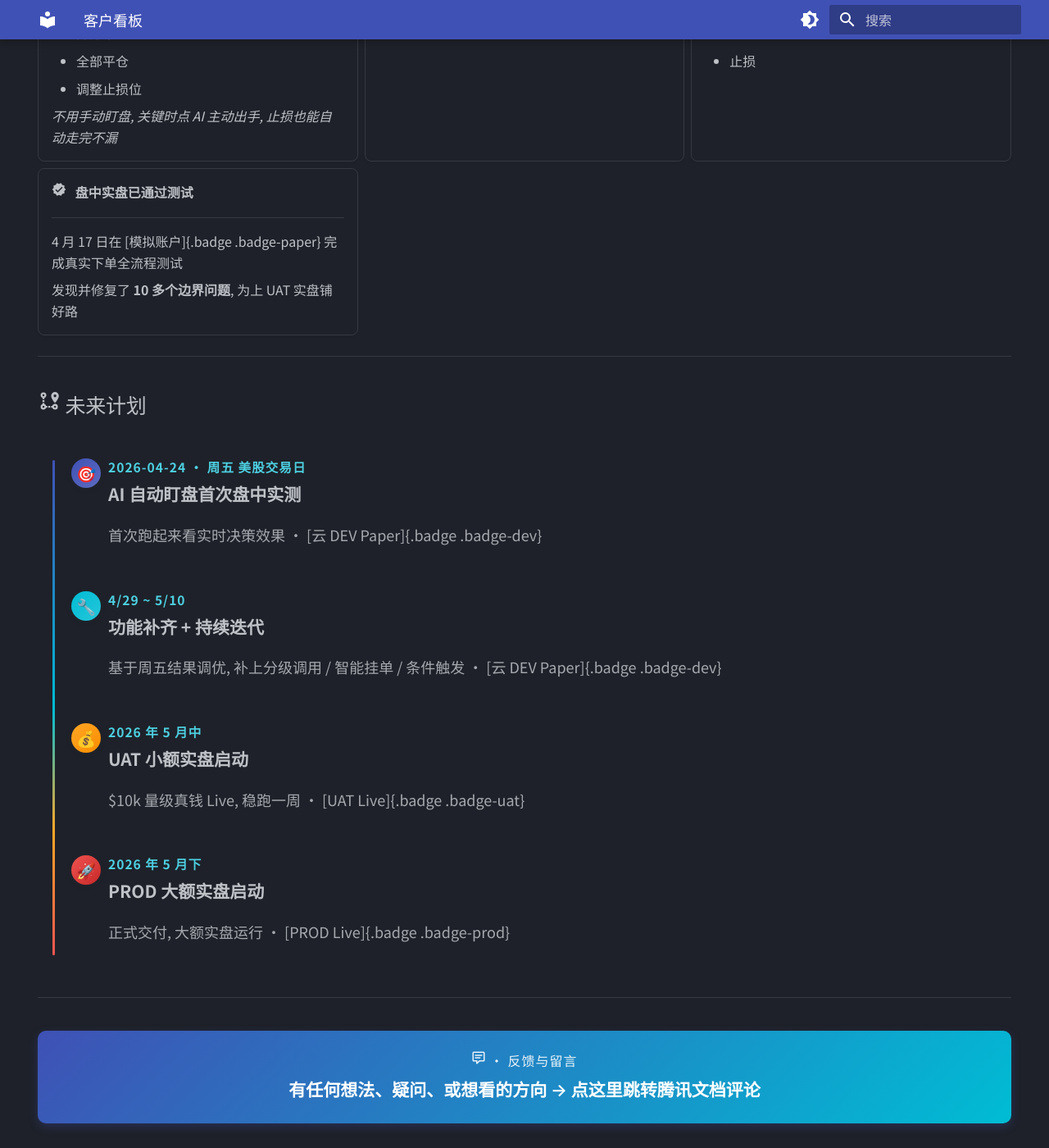
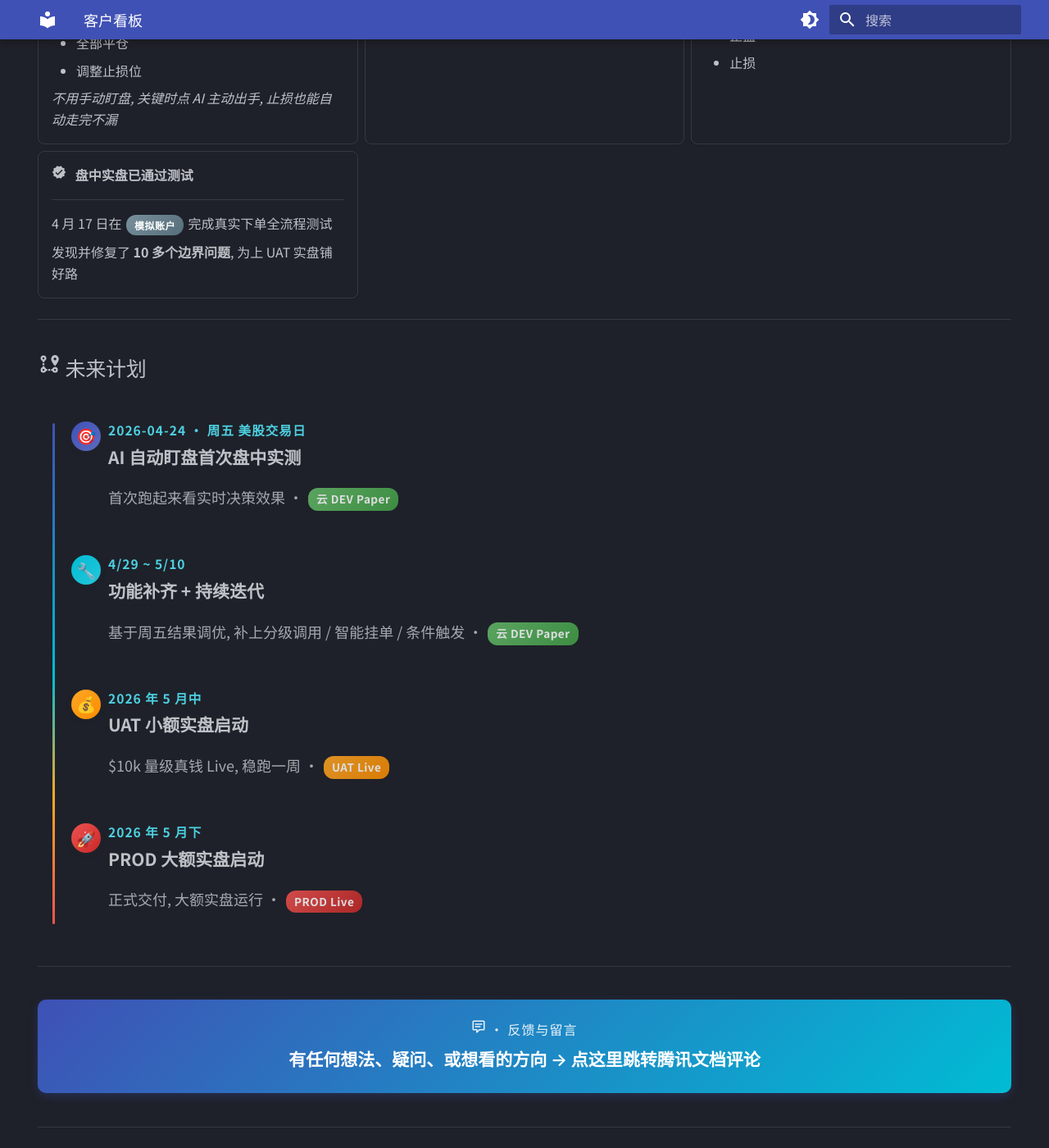
Before and after one commit to ChunmiaoYu/Projects-Wiki, an MkDocs documentation site: the page built from docs/options-trader/dashboard/index.md, in a window 1280 px wide and 1400 px high, scrolled down 1168 px. Shown: the whole window at 82% size. Built offline with MkDocs 1.6.1 and Material for MkDocs 9.7.7, drawn with Linux system fonts in a browser that asks for light colours; some of the changed text lies outside the part shown.

Commit message:
fix(dashboard): 徽章 attr_list 语法错误,改用 HTML span
为什么:
- python-markdown attr_list 不支持 [text]{.class} 这种纯文本 inline 语法
- attr_list inline 必须紧跟 markdown 元素 (如 [link](url){: .class} 或 *em*{: .class})
- 原写法被当字面字符串渲染,徽章不显示

改动:
- 所有 [xxx]{.badge .badge-yyy} 替换为 <span class="badge badge-yyy">xxx</span>
- 共 20 处 (10 in dashboard + 10 in snapshot)
- HTML span 直通,不依赖 markdown 扩展,绝对可靠

Co-Authored-By: Claude Opus 4.7 (1M context) <noreply@anthropic.com>

```diff
--- a/docs/options-trader/dashboard/index.md
+++ b/docs/options-trader/dashboard/index.md
@@ -24,7 +24,7 @@ hide:
 <div class="content" markdown>
 <div class="date">下一节点 · 2026-04-24 (周五, 美股交易日)</div>
 <div class="event">AI 自动盯盘首次盘中实测</div>
-<div class="sub" markdown>环境: [云 DEV]{.badge .badge-dev} [模拟账户 Paper]{.badge .badge-paper}</div>
+<div class="sub" markdown>环境: <span class="badge badge-dev">云 DEV</span> <span class="badge badge-paper">模拟账户 Paper</span></div>
 </div>
 </div>
 
@@ -43,7 +43,7 @@ hide:
 
 <div class="grid cards" markdown>
 
--   :material-star-circle: &nbsp; __AI 下单后自己盯盘__ · [本期重点]{.badge .badge-star}
+-   :material-star-circle: &nbsp; __AI 下单后自己盯盘__ · <span class="badge badge-star">本期重点</span>
 
     ---
 
@@ -64,7 +64,7 @@ hide:
 
     **以前**: 三档 "完全支持 / 仅建议 / 部分支持" 容易混淆
 
-    **现在**: 两档 [能做]{.badge .badge-done} [暂时做不了]{.badge .badge-wait}
+    **现在**: 两档 <span class="badge badge-done">能做</span> <span class="badge badge-wait">暂时做不了</span>
 
     *一眼看懂*
 
@@ -84,7 +84,7 @@ hide:
 
     ---
 
-    4 月 17 日在 [模拟账户]{.badge .badge-paper} 完成真实下单全流程测试
+    4 月 17 日在 <span class="badge badge-paper">模拟账户</span> 完成真实下单全流程测试
 
     发现并修复了 **10 多个边界问题**, 为上 UAT 实盘铺好路
 
@@ -100,28 +100,28 @@ hide:
 <div class="tl-dot tl-dot-1">🎯</div>
 <div class="tl-date">2026-04-24 · 周五 美股交易日</div>
 <div class="tl-title">AI 自动盯盘首次盘中实测</div>
-<div class="tl-desc" markdown>首次跑起来看实时决策效果 · [云 DEV Paper]{.badge .badge-dev}</div>
+<div class="tl-desc" markdown>首次跑起来看实时决策效果 · <span class="badge badge-dev">云 DEV Paper</span></div>
 </div>
 
 <div class="tl-item" markdown>
 <div class="tl-dot tl-dot-2">🔧</div>
 <div class="tl-date">4/29 ~ 5/10</div>
 <div class="tl-title">功能补齐 + 持续迭代</div>
-<div class="tl-desc" markdown>基于周五结果调优, 补上分级调用 / 智能挂单 / 条件触发 · [云 DEV Paper]{.badge .badge-dev}</div>
+<div class="tl-desc" markdown>基于周五结果调优, 补上分级调用 / 智能挂单 / 条件触发 · <span class="badge badge-dev">云 DEV Paper</span></div>
 </div>
 
 <div class="tl-item" markdown>
 <div class="tl-dot tl-dot-3">💰</div>
 <div class="tl-date">2026 年 5 月中</div>
 <div class="tl-title">UAT 小额实盘启动</div>
-<div class="tl-desc" markdown>$10k 量级真钱 Live, 稳跑一周 · [UAT Live]{.badge .badge-uat}</div>
+<div class="tl-desc" markdown>$10k 量级真钱 Live, 稳跑一周 · <span class="badge badge-uat">UAT Live</span></div>
 </div>
 
 <div class="tl-item" markdown>
 <div class="tl-dot tl-dot-4">🚀</div>
 <div class="tl-date">2026 年 5 月下</div>
 <div class="tl-title">PROD 大额实盘启动</div>
-<div class="tl-desc" markdown>正式交付, 大额实盘运行 · [PROD Live]{.badge .badge-prod}</div>
+<div class="tl-desc" markdown>正式交付, 大额实盘运行 · <span class="badge badge-prod">PROD Live</span></div>
 </div>
 
 </div>
```
Also changed, not shown: docs/options-trader/dashboard-snapshots/2026-04-22.md (+8 -8 lines).
